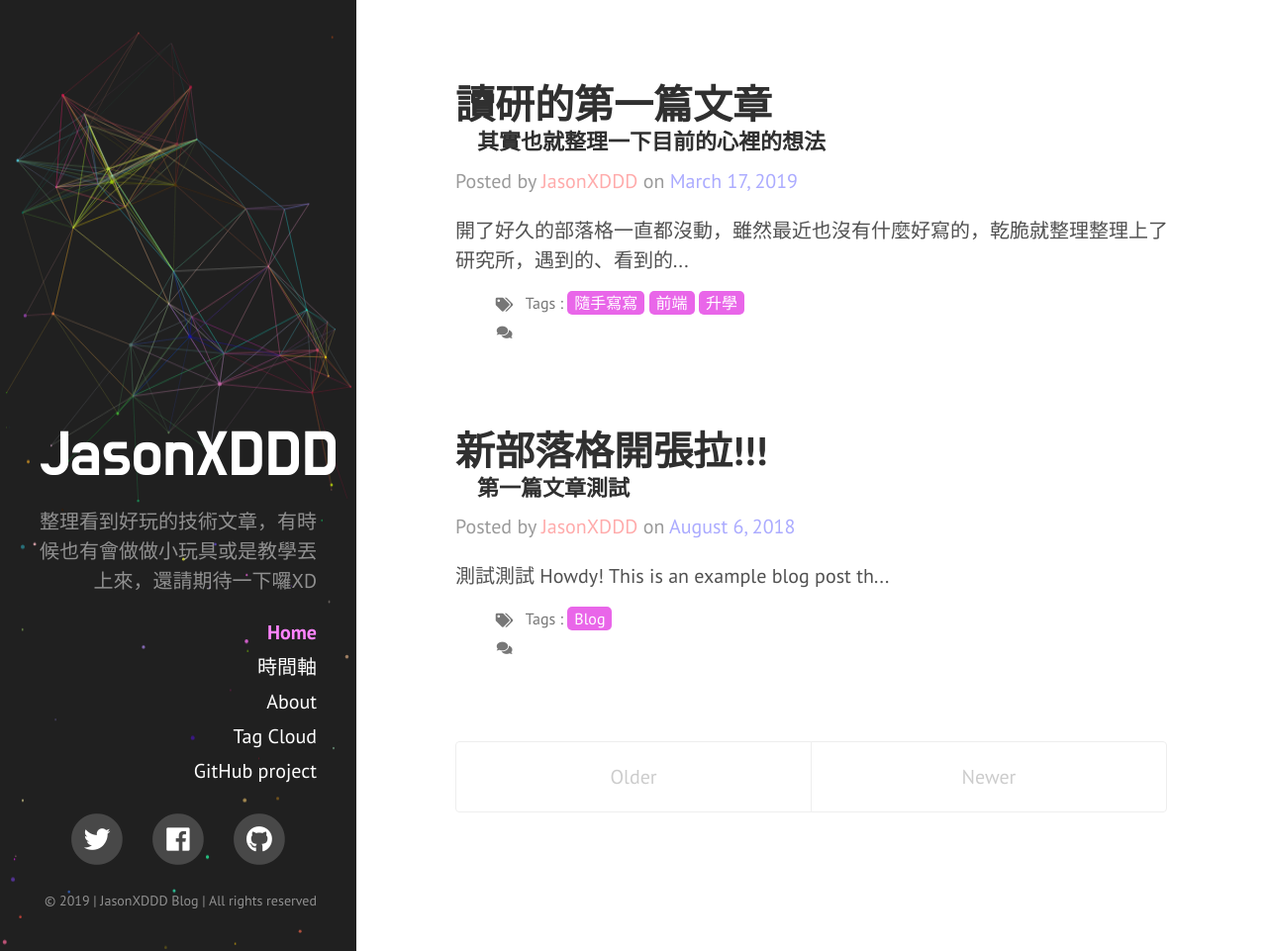
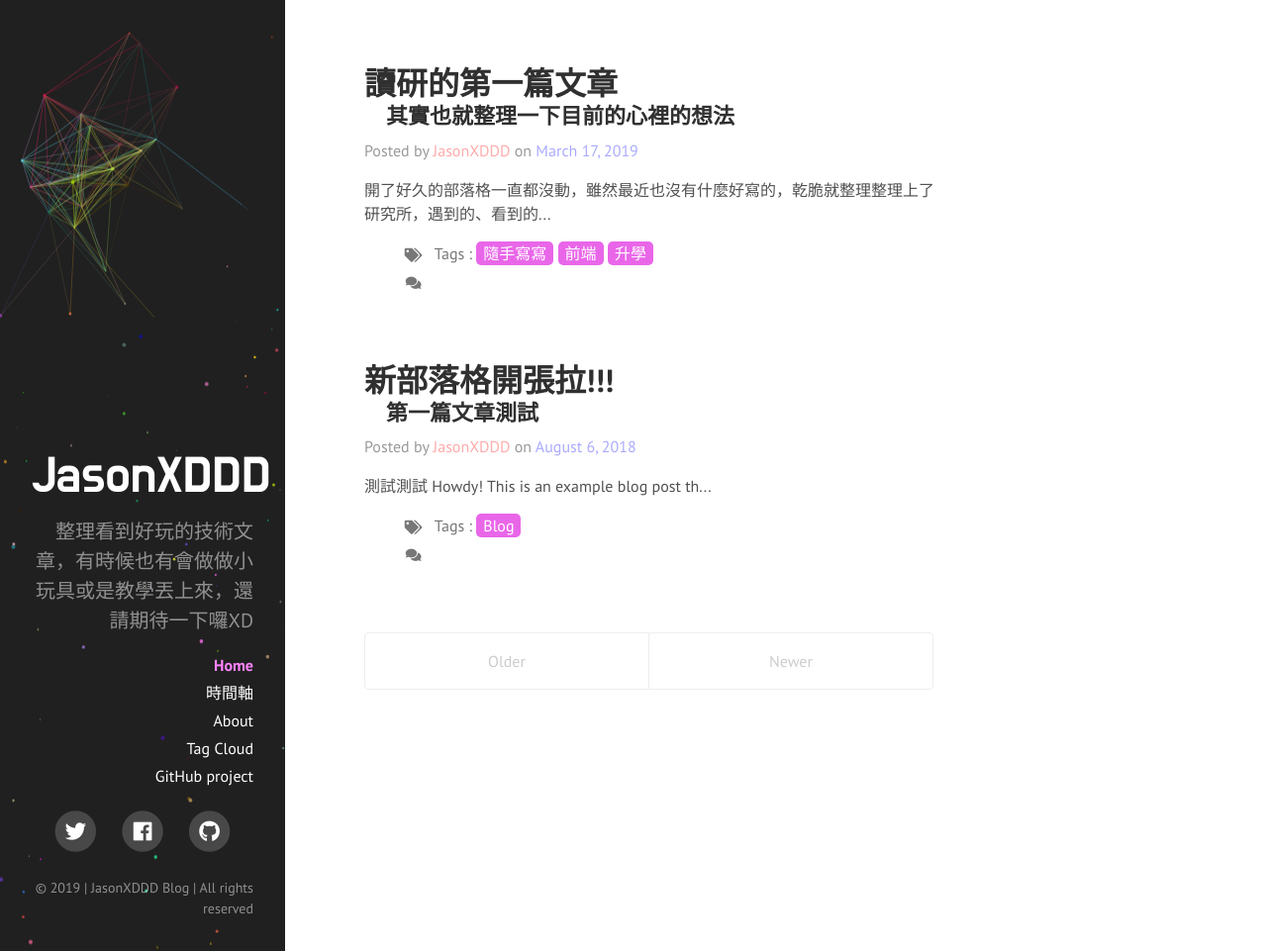
Before and after one commit to JasonXDDD/jasonxddd.github.io, a Jekyll site: the page built from index.html, in a window 1280 px wide and 961 px high. Shown: the whole window at 99% size. Built offline with Jekyll 4.4.1, drawn with Linux system fonts in a browser that asks for light colours; nearby versions of some CDN libraries; Markdown is read by kramdown in place of the engine named in the settings; the list of posts is cut into pages by our own code; comment, search, counter and statistics services are not loaded.

Commit message:
update font size

```diff
--- a/public/css/hyde.css
+++ b/public/css/hyde.css
@@ -39,11 +39,11 @@ html {
     font-size: 16px;
   }
 }
-@media (min-width: 58em) {
+/* @media (min-width: 58em) {
   html {
-    font-size: 20px;
+    font-size: 14px;
   }
-}
+} */
 
 
 /*
```
